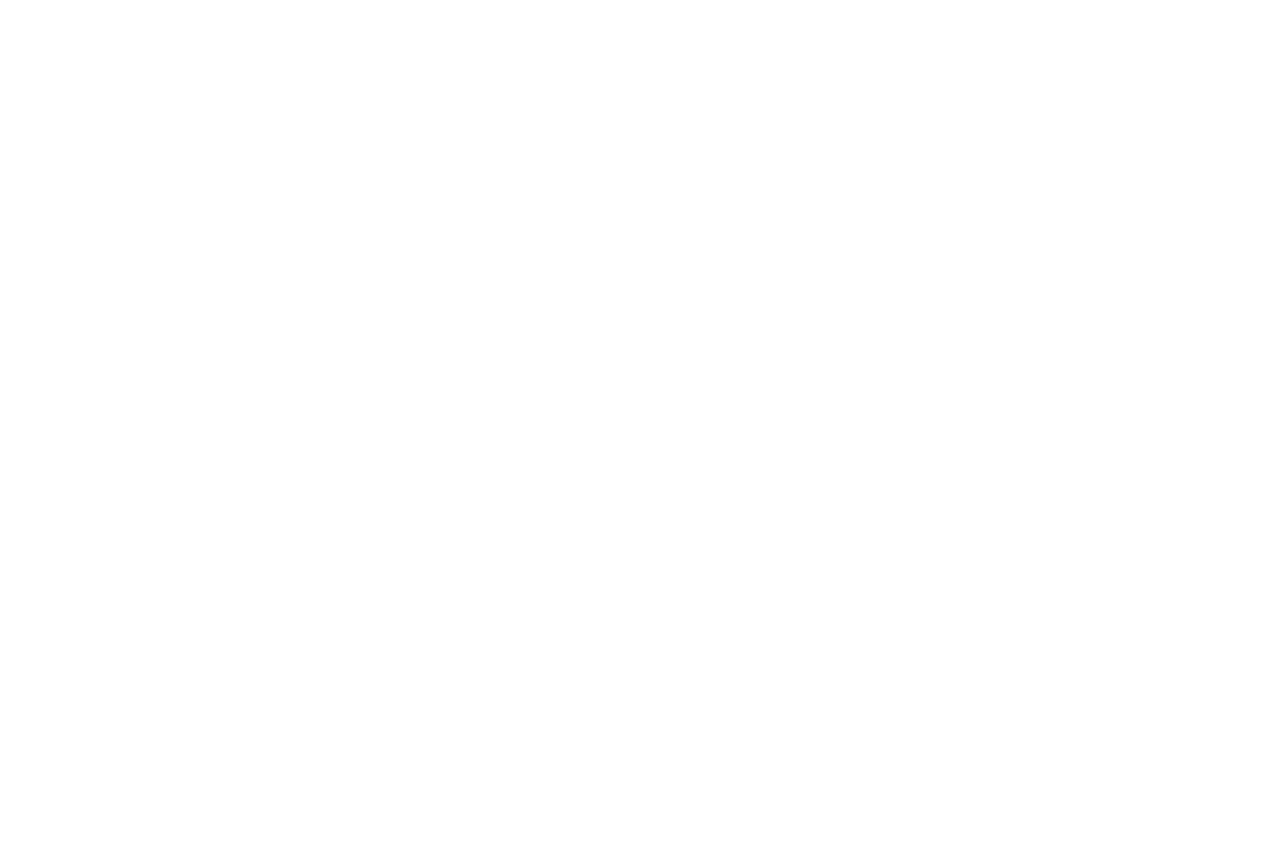
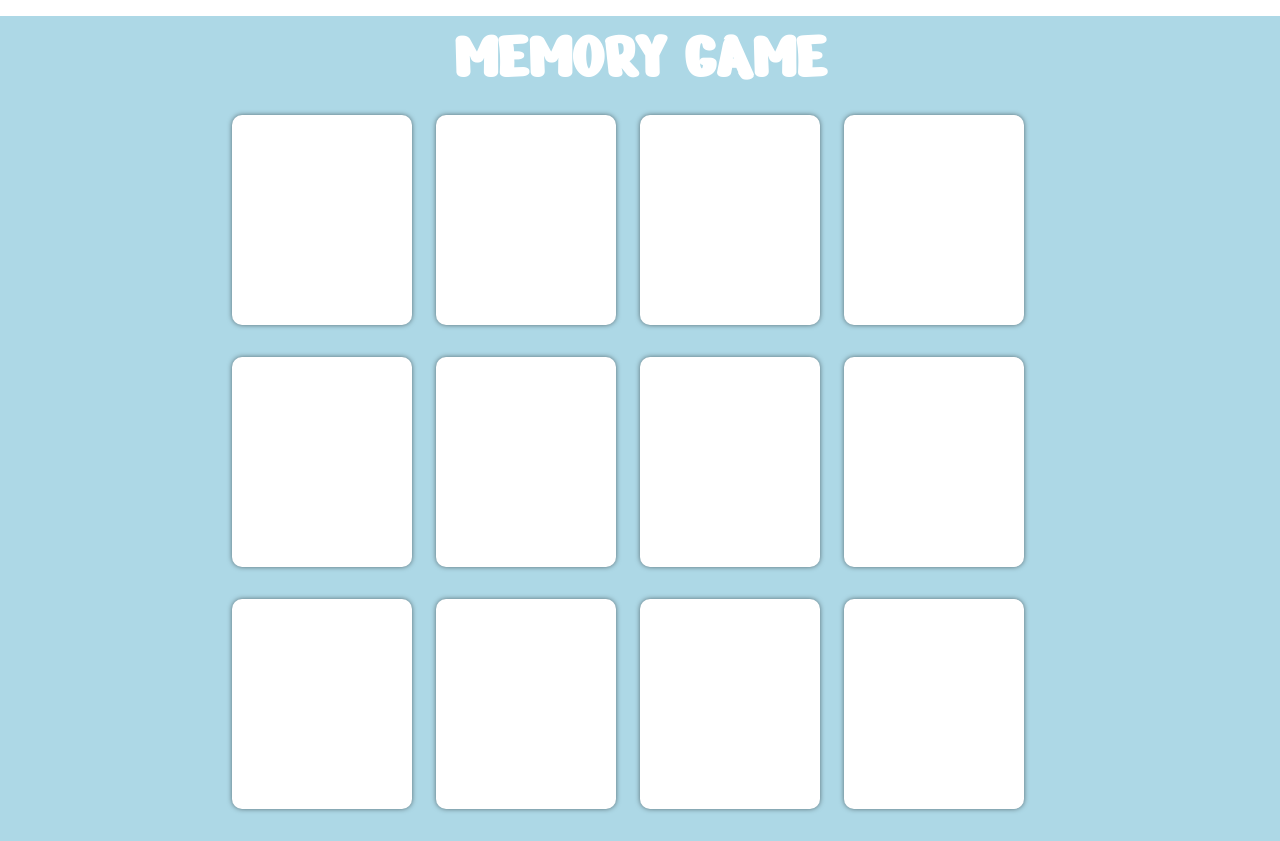
Before and after one commit to patriziosbr/html-css-memory, a plain HTML site: page index.html in a window 1280 px wide. Before the commit the page ends 800 px from the top, so only its background shows below. Drawn offline with Linux system fonts and the light colour scheme.

Commit message:
card layout

```diff
--- a/css/style.css
+++ b/css/style.css
@@ -3,3 +3,36 @@
     padding: 0;
     box-sizing: border-box;
 }
+body {
+    font-family: 'Nerko One', cursive;
+}
+h1 {
+    color: #ffffff;
+    text-align: center;
+    font-size: 68px;
+    text-transform: uppercase;
+    margin: 16px 0;
+}
+.container{
+    width: 100%;
+    margin: 0 auto;
+    background-color: #ADD8E6;
+}
+.card {
+    height: 210px;
+    width: 180px;
+    border-radius: 10px;
+    margin: 0 24px 32px 0;
+    background-color: #ffffff;
+    box-shadow: 0 0 5px rgba(0, 0, 0, 0.5);
+    float: left;
+}
+.clearfix::after{
+    content: "";
+    display: table;
+    clear: both;
+}
+.card-box {
+    width: 816px; /*soluzione da rivedere*/
+    margin: auto;
+}
--- a/index.html
+++ b/index.html
@@ -4,9 +4,31 @@
         <meta charset="UTF-8">
         <meta http-equiv="X-UA-Compatible" content="IE=edge">
         <meta name="viewport" content="width=device-width, initial-scale=1.0">
-        <title>Document</title>
+        <link rel="preconnect" href="https://fonts.gstatic.com">
+        <link href="https://fonts.googleapis.com/css2?family=Nerko+One&display=swap" rel="stylesheet">
+        <link rel="stylesheet" href="css/style.css">
+        <title>Memory</title>
     </head>
     <body>
+        <div class="container">
+            <h1>Memory game</h1>
+            <div class="card-box clearfix">
+                <div class="card uno">
+                    <!-- <h4>Title</h4> -->
+                </div>
+                <div class="card"></div>
+                <div class="card"></div>
+                <div class="card"></div>
+                <div class="card"></div>
+                <div class="card"></div>
+                <div class="card"></div>
+                <div class="card"></div>
+                <div class="card"></div>
+                <div class="card"></div>
+                <div class="card"></div>
+                <div class="card"></div>
+            </div>
+        </div> <!--close container-->
 
 
 
```
